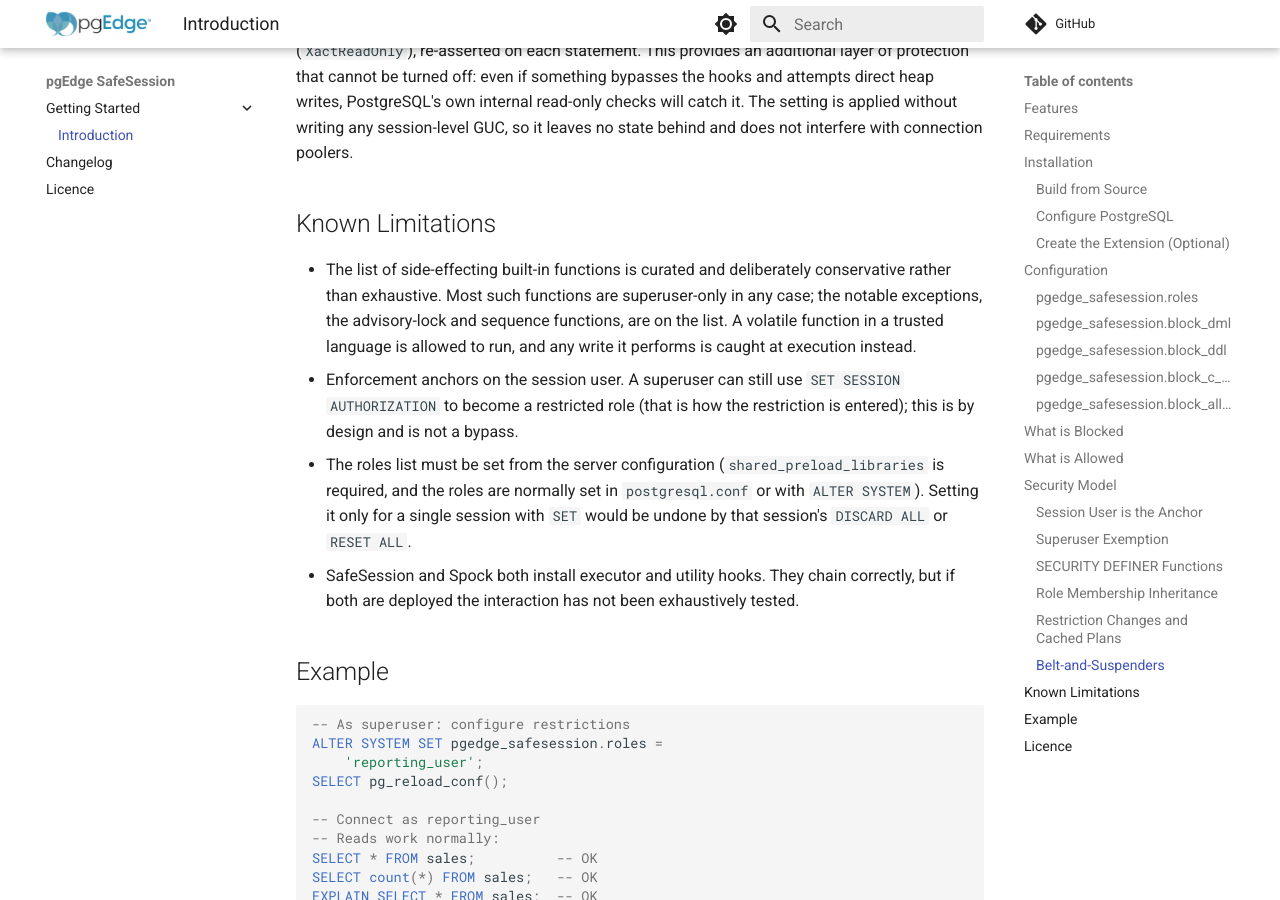
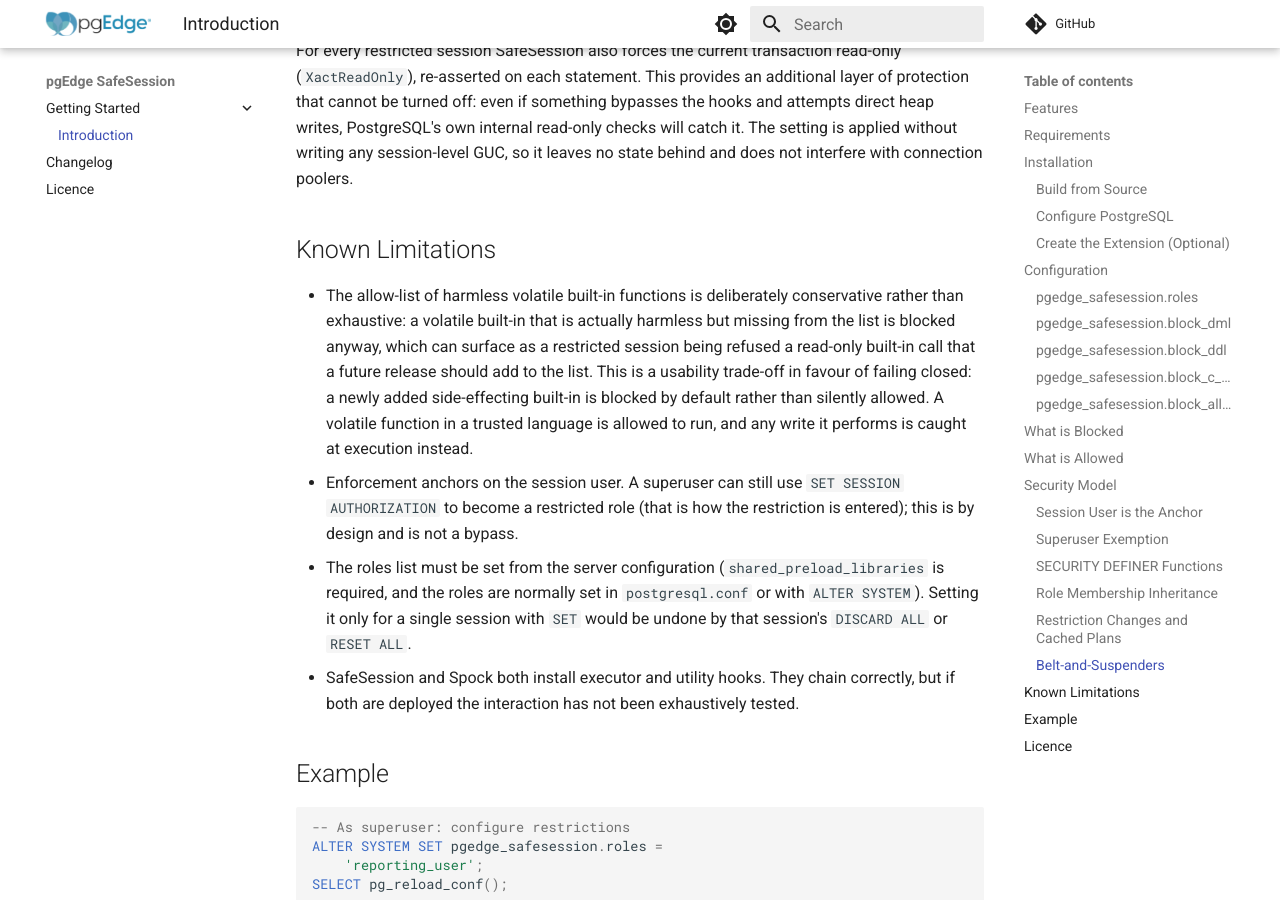
Before and after one commit to pgEdge/pgedge-safesession, an MkDocs documentation site: the page built from docs/index.md, in a window 1280 px wide and 900 px high, scrolled down 5652 px. Built offline with MkDocs 1.6.1 and Material for MkDocs 9.7.7, drawn with Linux system fonts in a browser that asks for light colours; comment, search, counter and statistics services are not loaded; some of the changed text lies outside the part shown.

Commit message:
Document the built-in allow-list model

```diff
--- a/docs/index.md
+++ b/docs/index.md
@@ -142,10 +142,13 @@ the following operations are blocked:
   PREPARED, ROLLBACK PREPARED
 - **Side-effecting functions**: volatile functions in
   untrusted languages (C, internal, or an untrusted PL
-  such as `plpython3u`), plus a curated set of
-  side-effecting built-ins (`lo_import`, `pg_read_file`,
-  `set_config`, `pg_advisory_lock`, `nextval`, the BRIN and
-  GIN index maintenance functions, and others).
+  such as `plpython3u`), plus any volatile built-in
+  (`pg_catalog`) function that is not on a small allow-list
+  of built-ins confirmed to have no observable side effect
+  (`random()`, `clock_timestamp()`, and similar). A volatile
+  built-in is blocked by default; only functions verified
+  harmless are exempted, so a new PostgreSQL release that
+  adds a side-effecting built-in is blocked automatically.
   A `DO` block or `CALL` in an untrusted language is
   blocked for the same reason. Arguments count as part of
   the statement, so a blocked function is rejected whether
@@ -275,11 +278,15 @@ with connection poolers.
 
 ## Known Limitations
 
-- The list of side-effecting built-in functions is curated
-  and deliberately conservative rather than exhaustive.
-  Most such functions are superuser-only in any case; the
-  notable exceptions, the advisory-lock and sequence
-  functions, are on the list. A volatile function in a
+- The allow-list of harmless volatile built-in functions is
+  deliberately conservative rather than exhaustive: a
+  volatile built-in that is actually harmless but missing
+  from the list is blocked anyway, which can surface as a
+  restricted session being refused a read-only built-in
+  call that a future release should add to the list. This
+  is a usability trade-off in favour of failing closed: a
+  newly added side-effecting built-in is blocked by default
+  rather than silently allowed. A volatile function in a
   trusted language is allowed to run, and any write it
   performs is caught at execution instead.
 - Enforcement anchors on the session user. A superuser can
```
